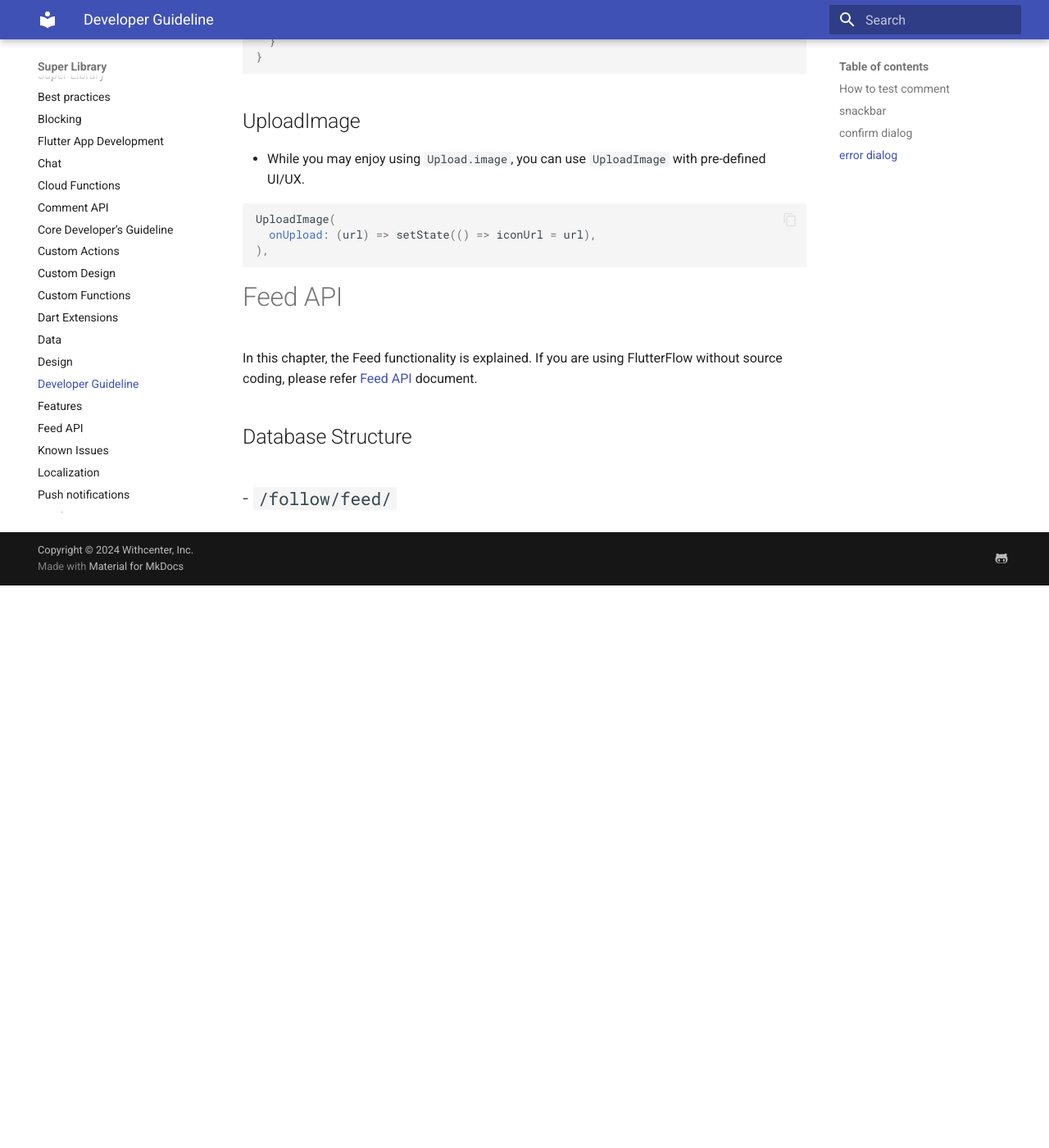
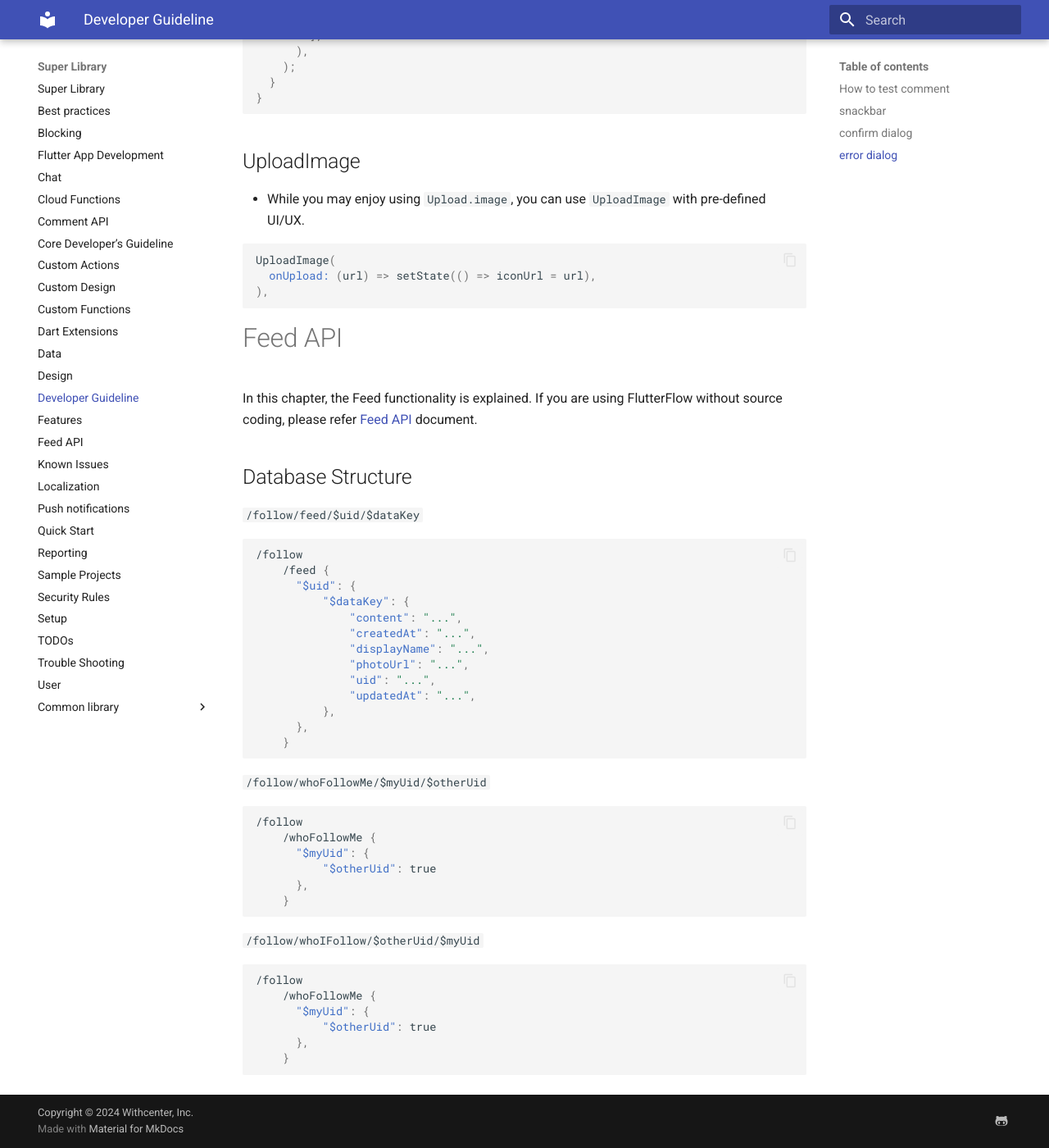
Before and after one commit to thruthesky/super_library, an MkDocs documentation site: the page built from docs/developer_guideline.md, in a window 1280 px wide and 1400 px high, scrolled down 17238 px. Shown: the whole window at 82% size. Built offline with MkDocs 1.6.1 and Material for MkDocs 9.7.7, drawn with Linux system fonts in a browser that asks for light colours; before the commit the page ends 17952 px from its top, so only the background shows below that; some of the changed text lies outside the part shown.

Commit message:
initial documentation update

````diff
--- a/docs/developer_guideline.md
+++ b/docs/developer_guideline.md
@@ -27,7 +27,6 @@
 - [Feed API](#feed-api)
   - [Database Structure](#database-structure)
 
-
 ## How to test comment
 
 - To test a comment creation, you would do something below;
@@ -52,7 +51,6 @@
 );
 ```
 
-
 - To create a comment under the first level comment
 
 ```dart
@@ -73,7 +71,6 @@
     },
 );
 ```
-
 
 - Create a data and its comment
 
@@ -96,8 +93,6 @@
 );
 ```
 
-
-
 ## snackbar
 
 - FlutterFlow has `showSnackbar` method and you can use it.
@@ -106,25 +101,16 @@
   - `snackbar` displays the elipsis while `showSnackbar` displays overflow.
   - `snackbar` has `error` option to display the snackbar with error background.
 
-
-
 ## confirm dialog
 
-
-
-
 ## error dialog
-
-
-
-
-
 
 # Localization
 
 - Super library uses the default localization of Flutter SDK. And that is how FlutterFlow localize.
 
 - By default, the localization and the related code are in the `super_library/lib/custom_code/actions/locale_api.dart`.
+
   - If you want to change the default localization,
     - You can edit the `locale_api.dart`
     - Or you can overwrite the locales with `LocalService.instance.add()`.
@@ -171,6 +157,7 @@
 - Then, use like below;
 
 Example:
+
 ```dart
 ElevatedButton(
   onPressed: () {
@@ -182,9 +169,11 @@
   child: Text('language'.tr(context)),
 ),
 ```
+
 - Or you can use the `tr` method with a Map type.
 
 Example:
+
 ```dart
 {
   'en': 'Sign in with phone number',
@@ -192,36 +181,30 @@
 }.tr(context)
 ```
 
-
 - You can add the texts directly to the `context.tr` method.
 
 ```dart
 context.tr({'en': 'oooo', 'ko': 'xxxx'}); // returns the text based on the current language.
 ```
 
-
 ## Get current locale
-
-
 
 ```dart
 Text('Locale: ${FFLocalizations.of(context).locale.languageCode}'),
 ```
 
-
 # User
-
 
 ## User data and UserData class
 
 - The Super Library is designed for FlutterFlow and follows its database structure.
+
   - FlutterFlow uses Firestore for user data storage.
   - The Super Library focuses on using the Realtime Database.
     - It mirrors user data from Firestore to the Realtime Database.
       - When users update their profiles, the data is saved in the Realtime Database.
 
 - The `UserData` class models user data in the Realtime Database.
-
 
 ## Update user profile data
 
@@ -237,23 +220,24 @@
 ## To display widgets based on user's login status
 
 - `MyDoc` rebuilds the widget with `null` if:
+
   - The user's document does not exist (user considered logged out) even if the user logged in
   - The user is not logged in
   - The user is in the middle of logging in (already logged in, but document not yet loaded or while loading)
   - The user has logged in and docuemnt has loaded but the document is empty.
 
 - `MyDoc` rebuilds the widget with user data of `Map<String, dynamic>` type if:
+
   - The user is logged in and the document is loaded and the document is not empty.
 
 - Use `MyDoc` to display different widgets based on the user's login status.
 - `MyDoc` minimizes flickering, making it ideal for conditional rendering.
 
-
 - Use `MyDoc` to display different widgets based on the user's login status. With `MyDoc`, you can display one widget when the user is logged in and another when they are logged out.
 - `MyDoc` minimizes flickering, making it ideal for conditional rendering. So, it is a good idea to use `MyDoc` to display widgets based on the user's login status.
 
+Example:
 
-Example:
 ```dart
 return MyDoc(builder: (data) {
   if (data == null) {
@@ -265,11 +249,10 @@
 }
 ```
 
-
-
 ## To display user avatar
 
 - Use `UserAvatar` to display a user's photo including login user's photo from the Realtime Database.
+
   - Note that the user's photo url will be saved into the Firestore and mirrored into the Realtime Database.
 
 - To update the user's photo, use `UserService.instance.profileUpdate` method.
@@ -346,30 +329,23 @@
 }
 ```
 
-
-
-
 # Chat
-
 
 ## Chat Setup
 
 - To allow only verified users send message, do the following;
+
 ```dart
 ChatService.instance.setVerifiedUserOnly(true);
 ```
-
-
 
 ## Displaying a chat message of a chat room
 
 To display a chat room message list, use `ChatMessageListView(uidOrRoomId: ...)`. Pass the other user's UID for a 1:1 chat, or the chat room ID if available. The chat room ID can represent either a 1:1 chat or a group chat.
 
-
 ```dart
 ChatMessageListView(uidOrRoomId: '-O7NWCPZH3go57WNDzYn')
 ```
-
 
 You can add an event handler when the user's profile photo is being tapped on the chat message bubble. The example below opens a user's public profile when the user's profile photo is tapped.
 
@@ -386,8 +362,6 @@
               )),
 ),
 ```
-
-
 
 ## Displaying a chat room screen with the chat message list view and chat input box
 
@@ -532,7 +506,6 @@
 }
 ```
 
-
 ## Handling error on sending a chat message
 
 - Sending chat message may produce an error. You can catch error message like below and handle it in anyway you want.
@@ -562,11 +535,6 @@
   }
 });
 ```
-
-
-
-
-
 
 ## To display open chat room list
 
@@ -598,7 +566,6 @@
 }
 ```
 
-
 ## To display my chat room list
 
 To display the chat room list, you can show it on the chat room list screen or include it within an IndexedStack on the home screen.
@@ -614,10 +581,6 @@
 ),
 ```
 
-
-
-
-
 ## To display chat input message box based on the user login status
 
 - Use `MyDoc` to display fake chat input message widget if the user is not logged in.
@@ -629,7 +592,6 @@
       : const ChatMessageInput(uidOrRoomId: '-O7NWCPZH3go57WNDzYn'),
 ),
 ```
-
 
 Example of `FakeChatMessageInput` widget
 
@@ -709,21 +671,18 @@
 ```
 
 Use case:
+
 - When you have accidentally deleted the chat room, you can recover the chat room.
 
-
-
 # Upload
-
 
 - `UploadStorage` provides a way of uploading files into Firebase Stroage service.
 
 - `Upload` widget provides a UI and Logic to upload files.
-    - `Upload.image`
-    - `Upload.file`
-    - `Upload.video`
 
-
+  - `Upload.image`
+  - `Upload.file`
+  - `Upload.video`
 
 - Below is an example of custom UI
 
@@ -788,8 +747,6 @@
   ),
 ),
 ```
-
-
 
 - Below is an example of uploading user avatar
 
@@ -869,13 +826,9 @@
 }
 ```
 
-
-
 ## UploadImage
 
-
 - While you may enjoy using `Upload.image`, you can use `UploadImage` with pre-defined UI/UX.
-
 
 ```dart
 UploadImage(
@@ -883,17 +836,49 @@
 ),
 ```
 
-
-
-
-
 # Feed API
 
 In this chapter, the Feed functionality is explained. If you are using FlutterFlow without source coding, please refer [Feed API](./feed_api.md) document.
 
-
 ## Database Structure
 
+`/follow/feed/$uid/$dataKey`
 
-- `/follow/feed/`
--
+```json
+/follow
+    /feed {
+      "$uid": {
+          "$dataKey": {
+              "content": "...",
+              "createdAt": "...",
+              "displayName": "...",
+              "photoUrl": "...",
+              "uid": "...",
+              "updatedAt": "...",
+          },
+      },
+    }
+```
+
+`/follow/whoFollowMe/$myUid/$otherUid`
+
+```json
+/follow
+    /whoFollowMe {
+      "$myUid": {
+          "$otherUid": true
+      },
+    }
+
+```
+
+`/follow/whoIFollow/$otherUid/$myUid`
+
+```json
+/follow
+    /whoFollowMe {
+      "$myUid": {
+          "$otherUid": true
+      },
+    }
+```
````
